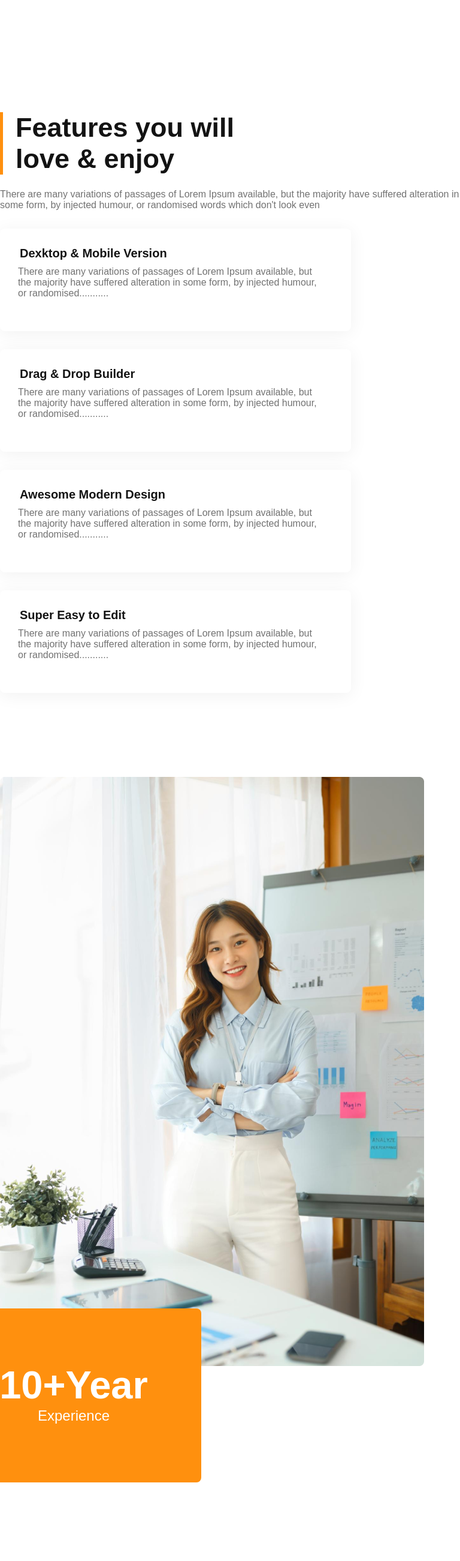
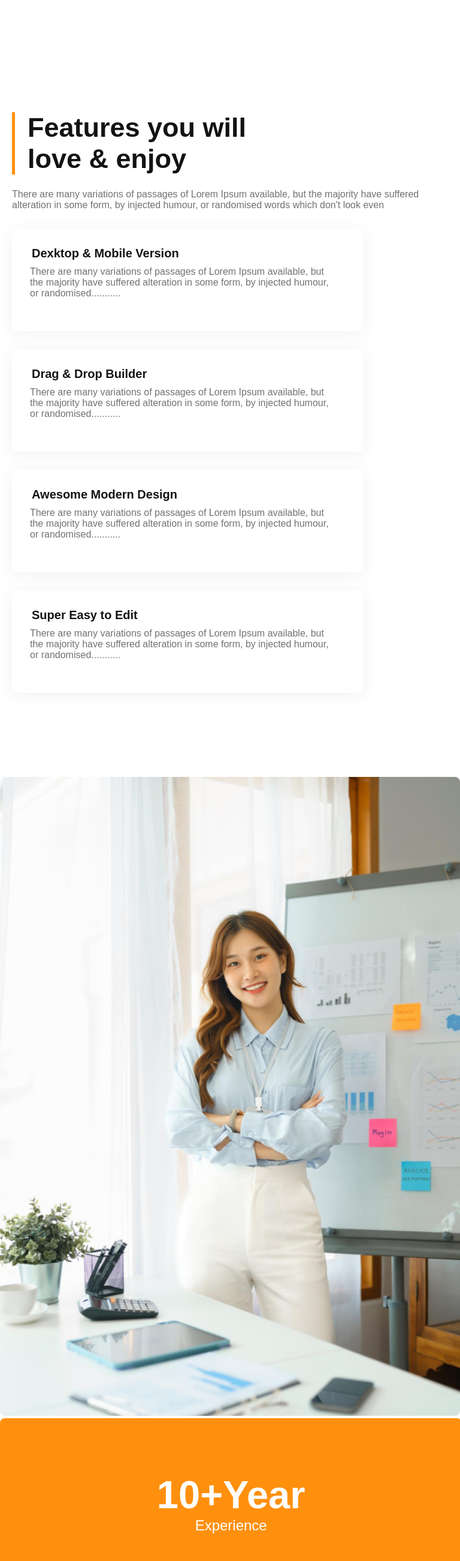
Before and after one commit to Shuvo0414/g3-architects-website, a plain HTML site: page index.html in a window 768 px wide. Shown: the part 1948-4550 px from the top of the page at 60% size. Drawn offline with Linux system fonts and the light colour scheme.

Commit message:
responsive features img and features content for modile devices screen  and medium devices screen

```diff
--- a/styles/architect.css
+++ b/styles/architect.css
@@ -239,12 +239,12 @@ main {
     }
 
     .features-img-container img {
-        width: 95%;
+        width: 100%;
         margin: auto;
     }
 
     .ten-year-badge {
-        width: 80%;
+        width: 85%;
         position: static;
     }
 
@@ -261,4 +261,17 @@ main {
     .features {
         flex-direction: column;
     }
+    .features-content{
+        padding-right: 20px;
+        padding-left: 20px;
+    }
+    .features-img-container img {
+        width: 100%;
+        margin: auto;
+    }
+
+    .ten-year-badge {
+        width: 89.5%;
+        position: static;
+    }
 }
```
